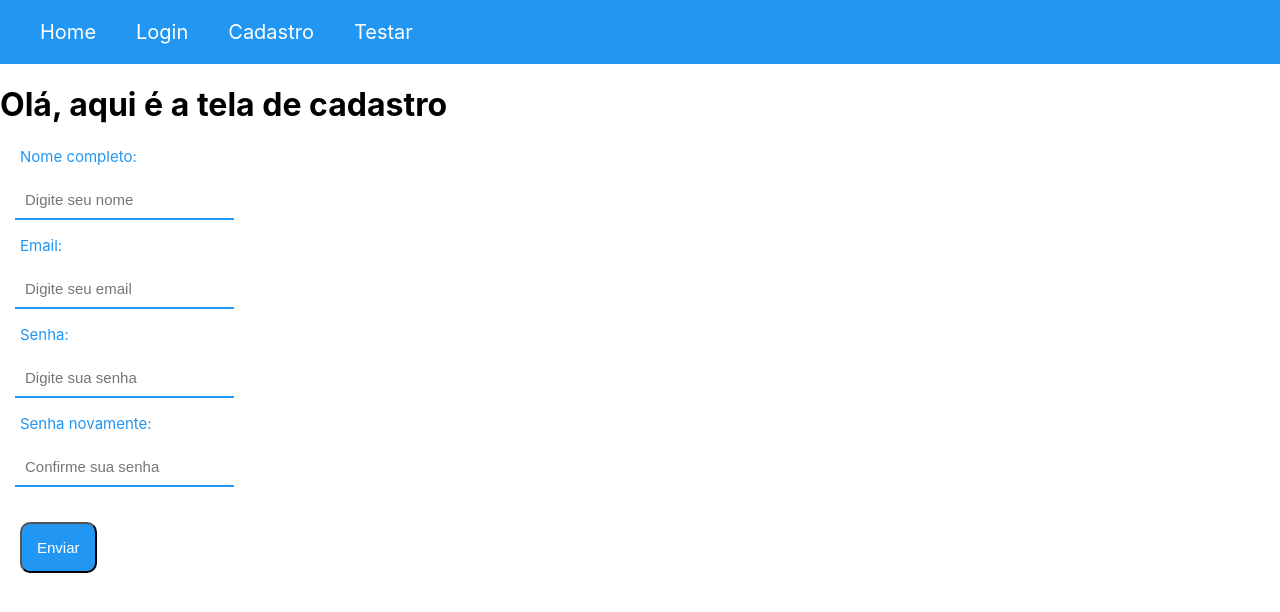
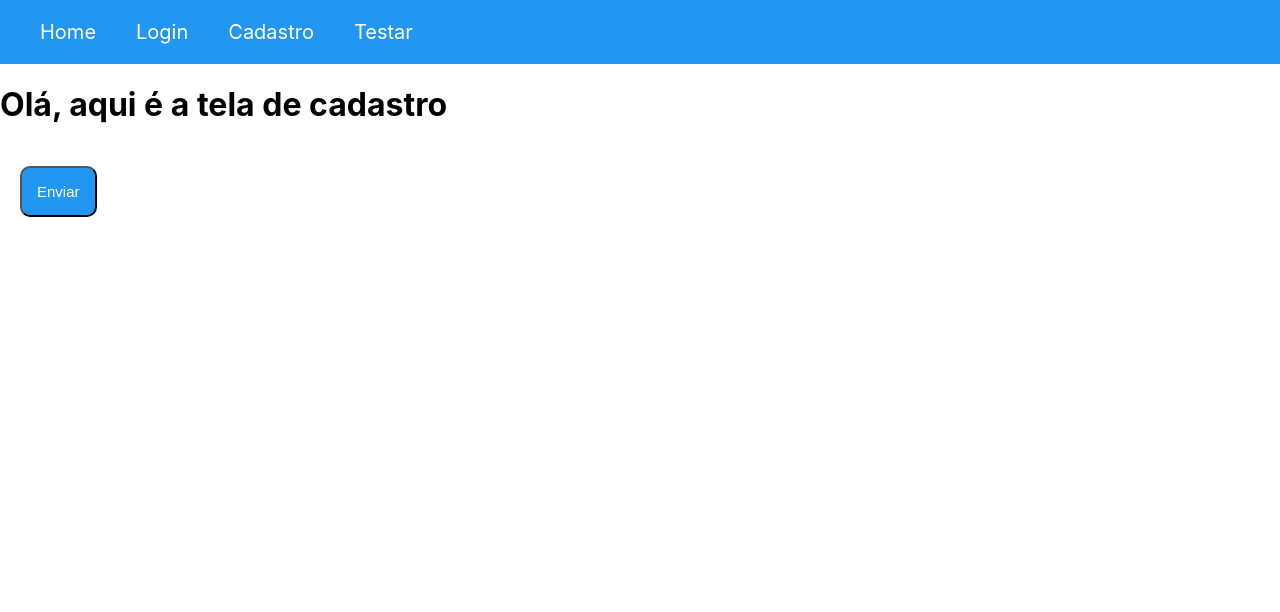
Before and after one commit to tainamiranda2/PubFiction-React, a React (Vite) app: page /step2 in a window 1280 px wide. Shown: the top 612 px of the page. Built offline with nearby package versions, Linux system fonts and the light colour scheme.

Commit message:
Erro persistindo

```diff
--- a/src/Config/convidados/index.jsx
+++ b/src/Config/convidados/index.jsx
@@ -1,5 +1,4 @@
 import React from 'react';
-import Input from '../../components/input/Input';
 import Button from '../../components/button/Button'
 export const Convidados= ()=>{
  function handleChange(){
@@ -10,28 +9,7 @@ export const Convidados= ()=>{
         <>
         <h1>Cadastre os convidados</h1>
         <p>Tenha controle sobre eles</p>
-     <Input
-      type="text"
-      name="name"
-      text="Nome do convidado"
-      placeholder="Digite o nome do convidado?"
-handleOnChange={handleChange}
-      />
 
-<Input
-      type="text"
-      name="name"
-      text="Email do convidado"
-      placeholder="Digite o email do convidado?"
-handleOnChange={handleChange}
-      />
-  <  Input
-      type="number"
-      name="name"
-      text="Número/Whatszap do convidado"
-      placeholder="Número/whatszap do convidado?"
-      handleOnChange={handleChange}
-      />
 
       <Button text="Enviar" to="/"/>
 
--- a/src/components/Card2/Card2.jsx
+++ /dev/null
@@ -1 +0,0 @@
-import React from 'react';
--- a/src/components/input/input.jsx
+++ /dev/null
@@ -1,32 +0,0 @@
-import React from 'react';
-import * as C from './styles';
-
-function Input({type,
-  text,
-   name,
-   placeholder,
-   handleOnChange}) {
-
-return(
-
-  <C.Container>
-
-  <label htmlFor={name}>
-  {text}:
-</label>
-    <br/>
-
-    <input
-     type={type}
-      name={name}
-      placeholder={placeholder}
-      onChange={handleOnChange}
-
-      />
-
-  </C.Container>
-
-)
-
-}
-export default Input;
--- a/src/components/input/styles.js
+++ /dev/null
@@ -1,28 +0,0 @@
-import styled from 'styled-components';
-
-export  const Container = styled.div`
-
- *{
-
- padding:20px;
- font-size:15px;
- margin:15px;
-
- }
- label{
-  margin:0px;
-  color:#2196f3;
- }
-input{
- border: 0px;
-  padding:10px;
-  border-bottom:2px solid #2196f3;
-}
-
-input:hover{
-
-  border-color:  #2196f3;
-
-
-}
-  `;
--- a/src/pages/Cadastro/cadastro.jsx
+++ b/src/pages/Cadastro/cadastro.jsx
@@ -1,50 +1,13 @@
 import React from 'react';
-import Input from '../../components/input/Input';
 import Button from '../../components/button/Button';
 
 export const Cadastro=()=>{
 
- function handleChange(){
 
-  }
   return (
     <>
     <h1>Olá, aqui é a tela de cadastro</h1>
-   <Input
- type="text"
-name="name"
-text="Nome completo"
-  placeholder="Digite seu nome"
-  handleOnChange={handleChange}
 
-/>
-<Input
- type="email"
-name="email"
-text="Email"
-  placeholder="Digite seu email"
-  handleOnChange={handleChange}
-
-/>
-
-<Input
- type="password"
-name="senha"
-text="Senha"
-  placeholder="Digite sua senha"
-  handleOnChange={handleChange}
-
-
-/>
-
-<Input
- type="password"
-name="senha2"
-text="Senha novamente"
-  placeholder="Confirme sua senha"
-  handleOnChange={handleChange}
-
-/>
 
 <Button text="Enviar" to="/"/>
 
--- a/src/pages/Login/login.jsx
+++ b/src/pages/Login/login.jsx
@@ -1,14 +1,9 @@
 import React from 'react';
 import Button from '../../components/button/Button';
 
-import Input from '../../components/input/Input';
-
 
 export const Login=()=>{
- function handleChange(){
-    alert("Respondido com sucesso");
-    //seria para pegar dados
-  }
+
   function button(){
    alert("Login efutuado com sucesso");
 
@@ -28,32 +23,8 @@ function enviardados() {
     <span>Esqueceu a senha?</span>
     <form onSubmit={enviardados} name="dados">
 
-<Input
- type="text"
-name="name"
-text="Nome completo"
-  placeholder="Digite seu nome"
-  handleOnChange={handleChange}
 
 
-/>
-<Input
- type="email"
-name="email"
-text="email"
-  placeholder="Digite seu email"
-  handleOnChange={handleChange}
-
-/>
-
-<Input
- type="password"
-name="senha"
-text="senha"
-  placeholder="Digite sua senha"
-  handleOnChange={handleChange}
-
-/>
 
 </form>
 <Button handleOnChangeButton={button} text="Enviar"/>
```
